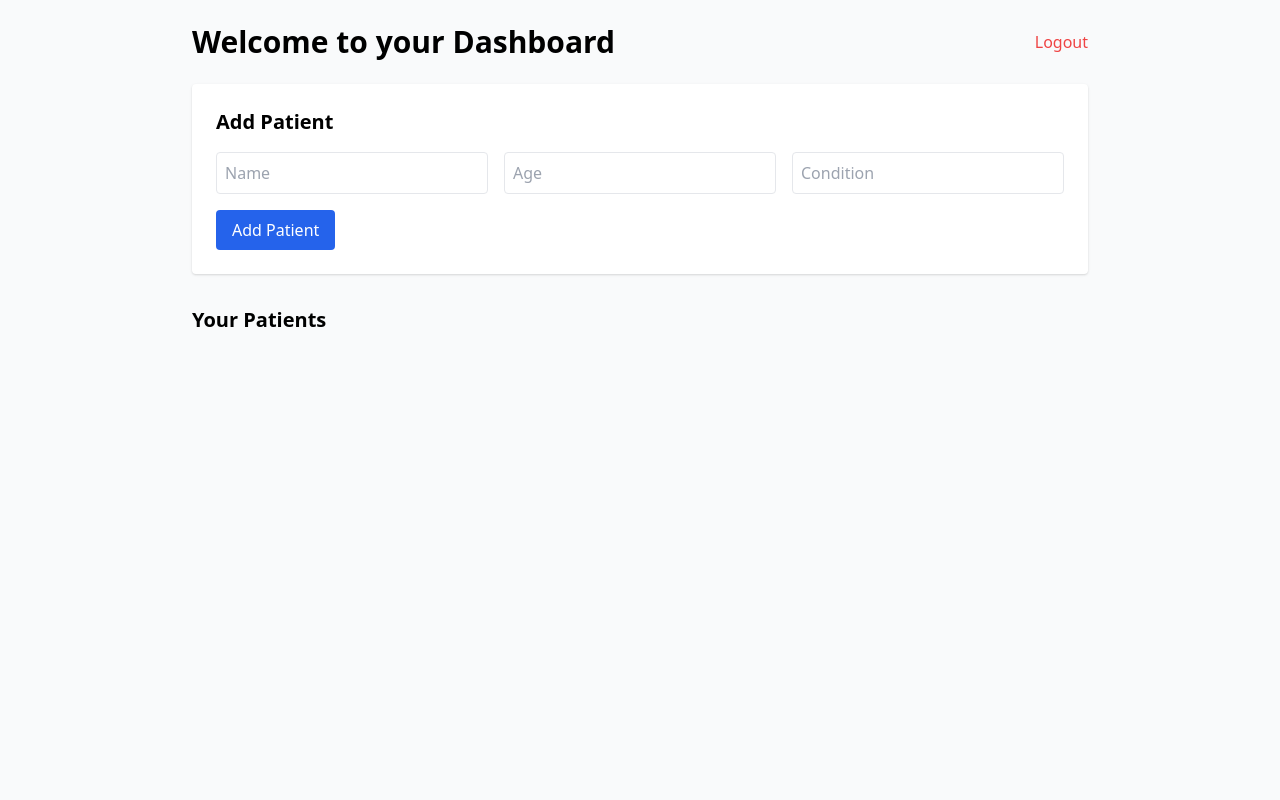
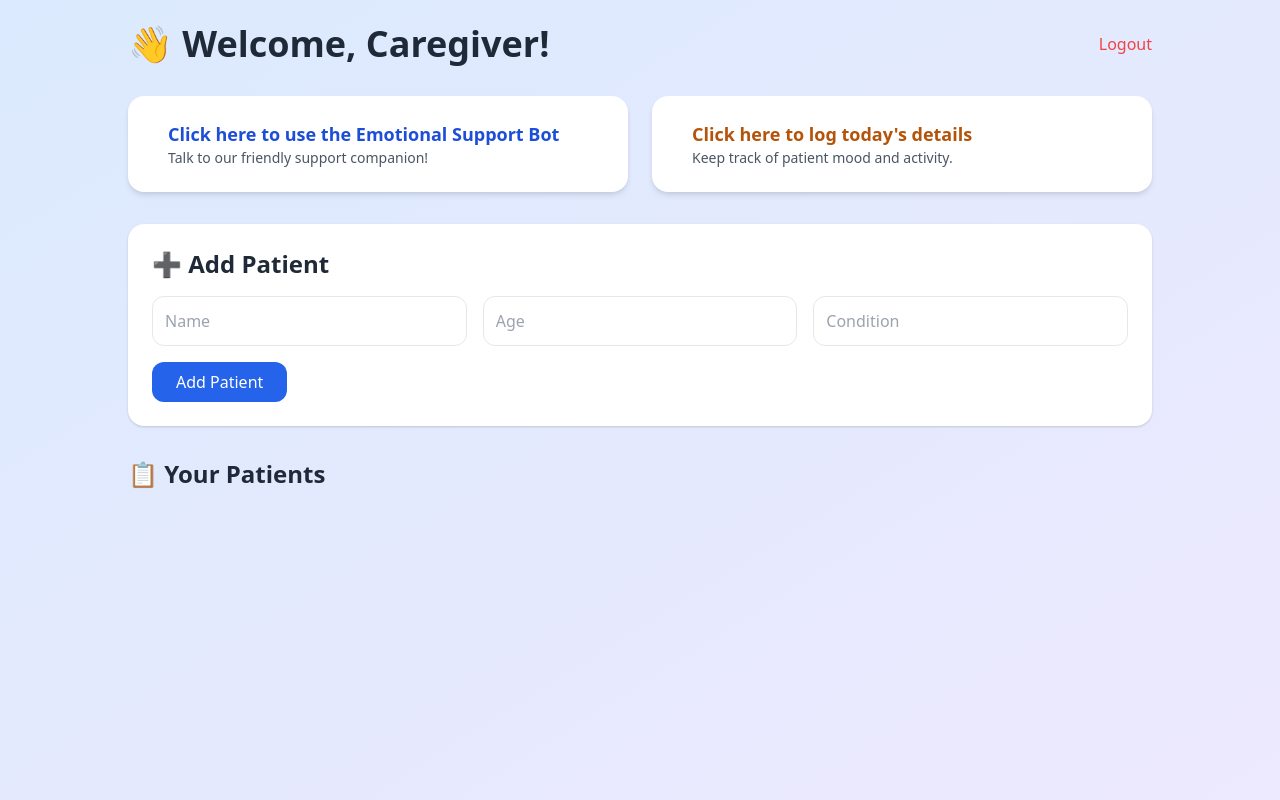
Before and after one commit to pixelpurfect/login-signup-system, a Flask app: page /dashboard in a window 1280 px wide. Run offline with Flask 3, Linux system fonts and the light colour scheme; the visitor is signed in with stand-in values (Sample User, id 1); some libraries are stand-ins or nearby versions.

Commit message:
changes to dashboard

```diff
--- a/data/patients.csv
+++ b/data/patients.csv
@@ -1,3 +1,4 @@
 id,name,age,condition,caregiver_email
 b0487d71-c18c-4a78-9d9d-9d389bf47f47,Patient,21,Autism,caregiver@gmail.com
-b0f37a1c-d1ff-41dc-beaa-e8f3cdfc6db9,sid,10,Autism,rijesh@gmail.com
+b0f37a1c-d1ff-41dc-beaa-e8f3cdfc6db9,Sid,11,Autism,rijesh@gmail.com
+6569e853-0a53-4093-bd81-2f120aa72d50,sid,10,Autism,Sid@gmail.com
--- a/data/users.csv
+++ b/data/users.csv
@@ -1,3 +1,4 @@
 name,email,password,verified,verification_code
 Caregiver,caregiver@gmail.com,32857aa2e65d7a406aeb3c7fe3829d6199542284989b58b5dfe6dbb6a5bc4f84,True,690fd6
 Rijesh ,rijesh@gmail.com,3c332968204ebc74b0bfc0802c2e4aa2f02edd2bb13bbcdf2fa1e2965e2e8fe2,True,1b0cf3
+Sid,Sid@gmail.com,34b36454cab2e7842c389f7d88ecb7df279e3918cbac07970d4cde496e70f4c8,True,b771df
--- a/templates/dashboard.html
+++ b/templates/dashboard.html
@@ -4,29 +4,54 @@
     <meta charset="UTF-8">
     <title>Caregiver Dashboard</title>
     <link href="https://cdn.jsdelivr.net/npm/tailwindcss@2.2.19/dist/tailwind.min.css" rel="stylesheet">
+    <script src="https://unpkg.com/@phosphor-icons/web"></script> <!-- Icon library -->
 </head>
-<body class="bg-gray-50 p-6">
-    <div class="max-w-4xl mx-auto">
-        <div class="flex justify-between items-center mb-6">
-            <h1 class="text-3xl font-bold">Welcome to your Dashboard</h1>
-            <a href="/logout" class="text-red-500 font-medium">Logout</a>
+<body class="bg-gradient-to-br from-blue-100 to-purple-100 min-h-screen p-6 font-sans">
+    <div class="max-w-5xl mx-auto space-y-8">
+        <!-- Header -->
+        <div class="flex justify-between items-center">
+            <h1 class="text-4xl font-extrabold text-gray-800">👋 Welcome, Caregiver!</h1>
+            <a href="/logout" class="text-red-500 font-medium hover:underline">Logout</a>
         </div>
 
-        <form action="/add-patient" method="POST" class="bg-white p-6 rounded shadow space-y-4 mb-8">
-            <h2 class="text-xl font-semibold">Add Patient</h2>
-            <div class="grid grid-cols-3 gap-4">
-                <input name="name" type="text" placeholder="Name" required class="p-2 border rounded col-span-1">
-                <input name="age" type="number" placeholder="Age" required class="p-2 border rounded col-span-1">
-                <input name="condition" type="text" placeholder="Condition" required class="p-2 border rounded col-span-1">
+        <!-- Fancy Tiles -->
+        <div class="grid md:grid-cols-2 gap-6">
+            <!-- Emotional Support Bot -->
+            <div class="cursor-pointer p-6 bg-white rounded-2xl shadow-md hover:shadow-xl flex items-center space-x-4 hover:bg-blue-50 transition">
+                <i class="ph ph-robot text-4xl text-blue-600"></i>
+                <div>
+                    <p class="text-lg font-semibold text-blue-700">Click here to use the Emotional Support Bot</p>
+                    <p class="text-sm text-gray-600">Talk to our friendly support companion!</p>
+                </div>
             </div>
-            <button type="submit" class="bg-blue-600 text-white px-4 py-2 rounded hover:bg-blue-700">Add Patient</button>
+
+            <!-- Log Daily Details -->
+            <div class="cursor-pointer p-6 bg-white rounded-2xl shadow-md hover:shadow-xl flex items-center space-x-4 hover:bg-yellow-50 transition">
+                <i class="ph ph-notepad text-4xl text-yellow-500"></i>
+                <div>
+                    <p class="text-lg font-semibold text-yellow-700">Click here to log today's details</p>
+                    <p class="text-sm text-gray-600">Keep track of patient mood and activity.</p>
+                </div>
+            </div>
+        </div>
+
+        <!-- Add Patient Form -->
+        <form action="/add-patient" method="POST" class="bg-white p-6 rounded-2xl shadow space-y-4">
+            <h2 class="text-2xl font-bold text-gray-800">➕ Add Patient</h2>
+            <div class="grid md:grid-cols-3 gap-4">
+                <input name="name" type="text" placeholder="Name" required class="p-3 border rounded-xl">
+                <input name="age" type="number" placeholder="Age" required class="p-3 border rounded-xl">
+                <input name="condition" type="text" placeholder="Condition" required class="p-3 border rounded-xl">
+            </div>
+            <button type="submit" class="bg-blue-600 text-white px-6 py-2 rounded-xl hover:bg-blue-700">Add Patient</button>
         </form>
 
+        <!-- List of Patients -->
         <div>
-            <h2 class="text-xl font-semibold mb-4">Your Patients</h2>
+            <h2 class="text-2xl font-bold text-gray-800 mb-4">📋 Your Patients</h2>
             <div class="grid gap-4">
                 {% for patient in patients %}
-                <a href="/patient/{{ patient['id'] }}" class="block p-4 bg-white rounded shadow hover:bg-gray-100">
+                <a href="/patient/{{ patient['id'] }}" class="block p-4 bg-white rounded-xl shadow hover:bg-gray-100">
                     <p><strong>Name:</strong> {{ patient['name'] }}</p>
                     <p><strong>Age:</strong> {{ patient['age'] }}</p>
                     <p><strong>Condition:</strong> {{ patient['condition'] }}</p>
```
